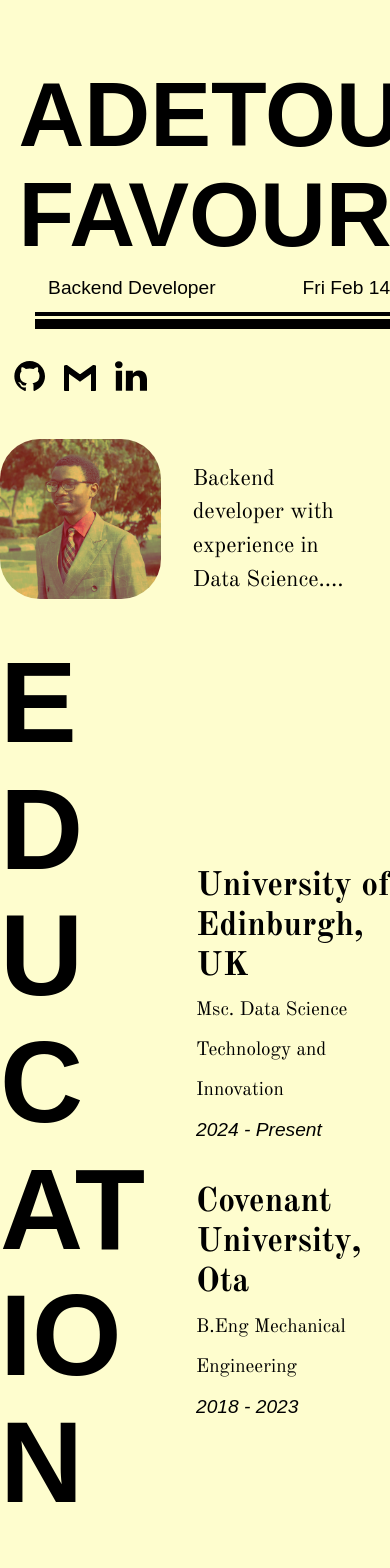
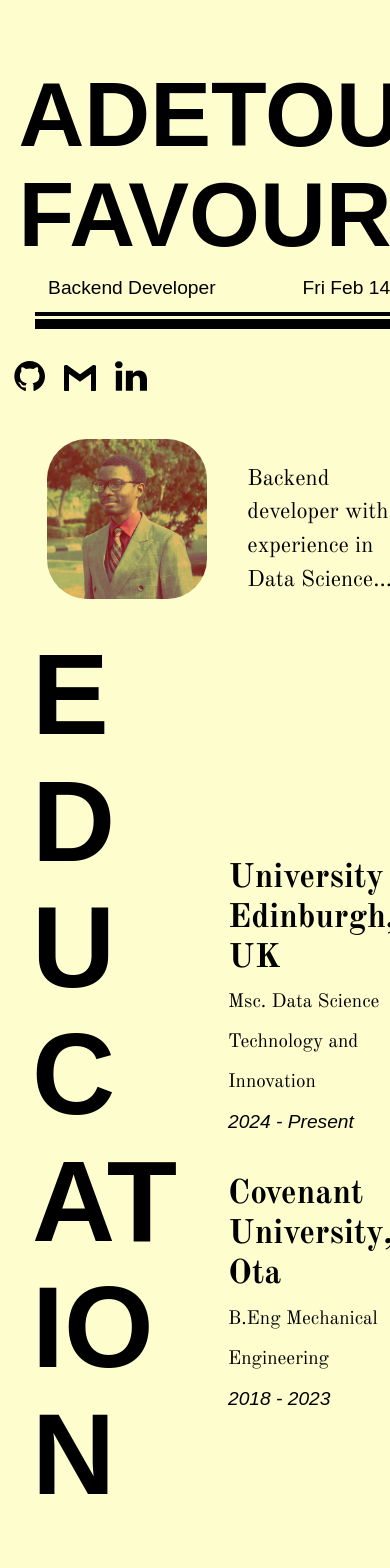
Before and after one commit to gearhead041/gearhead041.github.io, a React (Vite) app: page / in a window 390 px wide. Shown: the top 1568 px of the page. Built offline with nearby package versions, Linux system fonts and the light colour scheme; a web font is replaced by a local one.

Commit message:
centered but in a hacky way

```diff
--- a/index.html
+++ b/index.html
@@ -4,7 +4,7 @@
 <head>
   <meta charset="UTF-8" />
   <link rel="icon" type="image/svg+xml" href="/gear.svg" />
-  <meta name="viewport" content="width=device-width, initial-scale=1.0" />
+  <meta name="viewport" content="width=device-width, initial-scale=0.8" />
   <title>Adetoun Favour</title>
   <link rel="preconnect" href="https://fonts.googleapis.com">
   <link rel="preconnect" href="https://fonts.gstatic.com" crossorigin>
--- a/src/App.css
+++ b/src/App.css
@@ -29,11 +29,13 @@
   }
 
   .profileSection {
-    margin: auto;
+    place-content: center;
+    place-items: center;
+    margin-left: 2rem !important; /*TODO maybe maybe...*/
   }
 
   .blurb {
-    /* Text over flow stuff */
+    /* Text over flow */
     display: -webkit-box;
     -webkit-line-clamp: 4;
     line-clamp: 4;
@@ -113,13 +115,21 @@ p {
 .profileSection {
   padding-top: 1rem;
   display: flex;
-  flex-direction: row;
+  flex-direction: column;
   flex-wrap: wrap;
   width: var(--headers-width);
   place-self: center;
   margin: auto;
 }
 
+
+.profileTop {
+  display: flex;
+  flex-direction: row;
+  gap: 0.5rem;
+  width: var(--headers-width);
+  place-content: center;
+}
 .profilePic {
   height: var(--picture-height);
   margin-right: 2rem;
--- a/src/App.tsx
+++ b/src/App.tsx
@@ -1,6 +1,6 @@
 import { useEffect, useRef } from "react";
 import "./App.css";
-import headshot from './assets/headshot.png';
+import headshot from "./assets/headshot.png";
 import {
 	GitHubLogo,
 	GmailLogo,
@@ -42,13 +42,12 @@ function App() {
 				</div>
 			</div>
 			<div className="profileSection">
-				<div>
+				<div className="profileTop">
 					<img
 						src={headshot}
 						alt="A picture of Adetoun Favour"
 						className="profilePic"
 					/>
-				</div>
 					<div className="blurb">
 						<p>
 							Backend developer with experience in Data Science.
@@ -56,10 +55,13 @@ function App() {
 							software solutions.
 						</p>
 					</div>
+				</div>
 				<div className="education">
 					<p className="title eduTitle">Education</p>
 					<div className="eduEntries">
-						{education.map(edu => (<Education {...edu}/>))}
+						{education.map((edu) => (
+							<Education {...edu} />
+						))}
 					</div>
 				</div>
 			</div>
```
Lines whose indentation alone changed are shown as unchanged.
